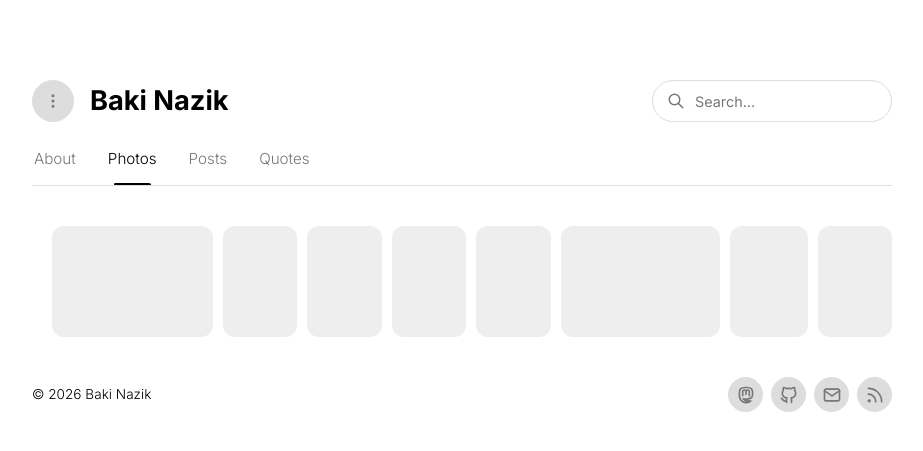
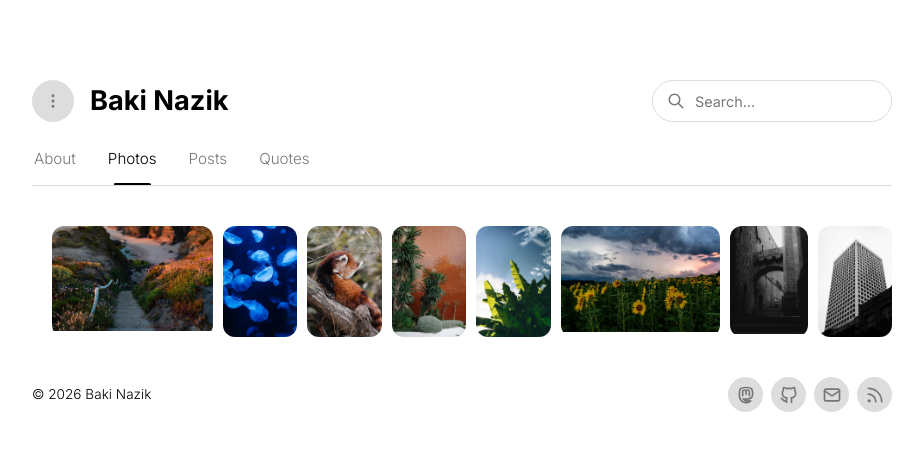
Before and after one commit to bakinazik/bakinazik.github.io, a Jekyll site: the page built from photos.html, in a window 1280 px wide. Shown: the top 451 px of the page, without its empty margins (178-1101 px from the left). Built offline with Jekyll 4.4.1, drawn with Linux system fonts in a browser that asks for light colours; a style sheet for code colours, icons or effects is not loaded.

Commit message:
Update repository

```diff
--- a/Gemfile
+++ b/Gemfile
@@ -1,4 +1,3 @@
 source "https://rubygems.org"
 
 gem "github-pages", group: :jekyll_plugins
-gem "fastimage"
--- a/_config.yml
+++ b/_config.yml
@@ -43,7 +43,3 @@ exclude:
   - Gemfile
   - Gemfile.lock
   - README.md
-  - vendor/bundle/
-  - vendor/cache/
-  - vendor/gems/
-  - vendor/ruby/
--- a/_includes/script.js
+++ b/_includes/script.js
@@ -785,9 +785,6 @@
       img.addEventListener("click", function () {
         open(img.closest(".photo-item"), true);
       });
-
-      function markLoaded() { img.classList.add("is-loaded"); }
-      if (img.complete) markLoaded(); else img.addEventListener("load", markLoaded);
     });
 
     lightbox.addEventListener("click", function () {
--- a/_includes/style.css
+++ b/_includes/style.css
@@ -1412,19 +1412,11 @@ a.post-nav-item:hover {
   margin-bottom: 10px;
   cursor: pointer;
   overflow: hidden;
-  background: var(--secondary);
 }
 
 .photo-item img {
   width: 100%;
-  height: auto;
   display: block;
-  opacity: 0;
-  transition: opacity 0.5s ease;
-}
-
-.photo-item img.is-loaded {
-  opacity: 1;
 }
 
 #photo-lightbox {
--- a/_plugins/photo_dimensions.rb
+++ /dev/null
@@ -1,21 +0,0 @@
-require "fastimage"
-
-module Jekyll
-  class PhotoDimensionsGenerator < Generator
-    priority :high
-
-    def generate(site)
-      photos = site.collections["photos"]
-      return unless photos
-
-      dimensions = {}
-      photos.files.each do |file|
-        size = FastImage.size(file.path)
-        next unless size
-        dimensions[file.basename] = { "width" => size[0], "height" => size[1] }
-      end
-
-      site.data["photo_dimensions"] = dimensions
-    end
-  end
-end
--- a/photos.html
+++ b/photos.html
@@ -14,8 +14,7 @@ permalink: /photos/
       {% assign photo_collection = site.collections | where: "label", "photos" | first %}
       {% assign photos = photo_collection.files | sort: "name" | reverse %}
       {% for photo in photos %}
-      {% assign dim = site.data.photo_dimensions[photo.basename] %}
-      <div class="photo-item" data-photo="{{ photo.basename }}"><img src="https://raw.githubusercontent.com/bakinazik/bakinazik.github.io/refs/heads/main/_photos/{{ photo.basename }}{{ photo.extname }}" alt="{{ photo.basename | slice: 11, 200 | replace: '-', ' ' | capitalize }}" width="{{ dim.width }}" height="{{ dim.height }}" loading="lazy" decoding="async"></div>
+      <div class="photo-item" data-photo="{{ photo.basename }}"><img src="https://raw.githubusercontent.com/bakinazik/bakinazik.github.io/refs/heads/main/_photos/{{ photo.basename }}{{ photo.extname }}" alt="{{ photo.basename | slice: 11, 200 | replace: '-', ' ' | capitalize }}" loading="lazy"></div>
       {% endfor %}
     </div>
     <div id="photo-lightbox"><img src="" alt=""></div>
```
Also changed, not shown: .github/workflows/jekyll.yml (deleted).
